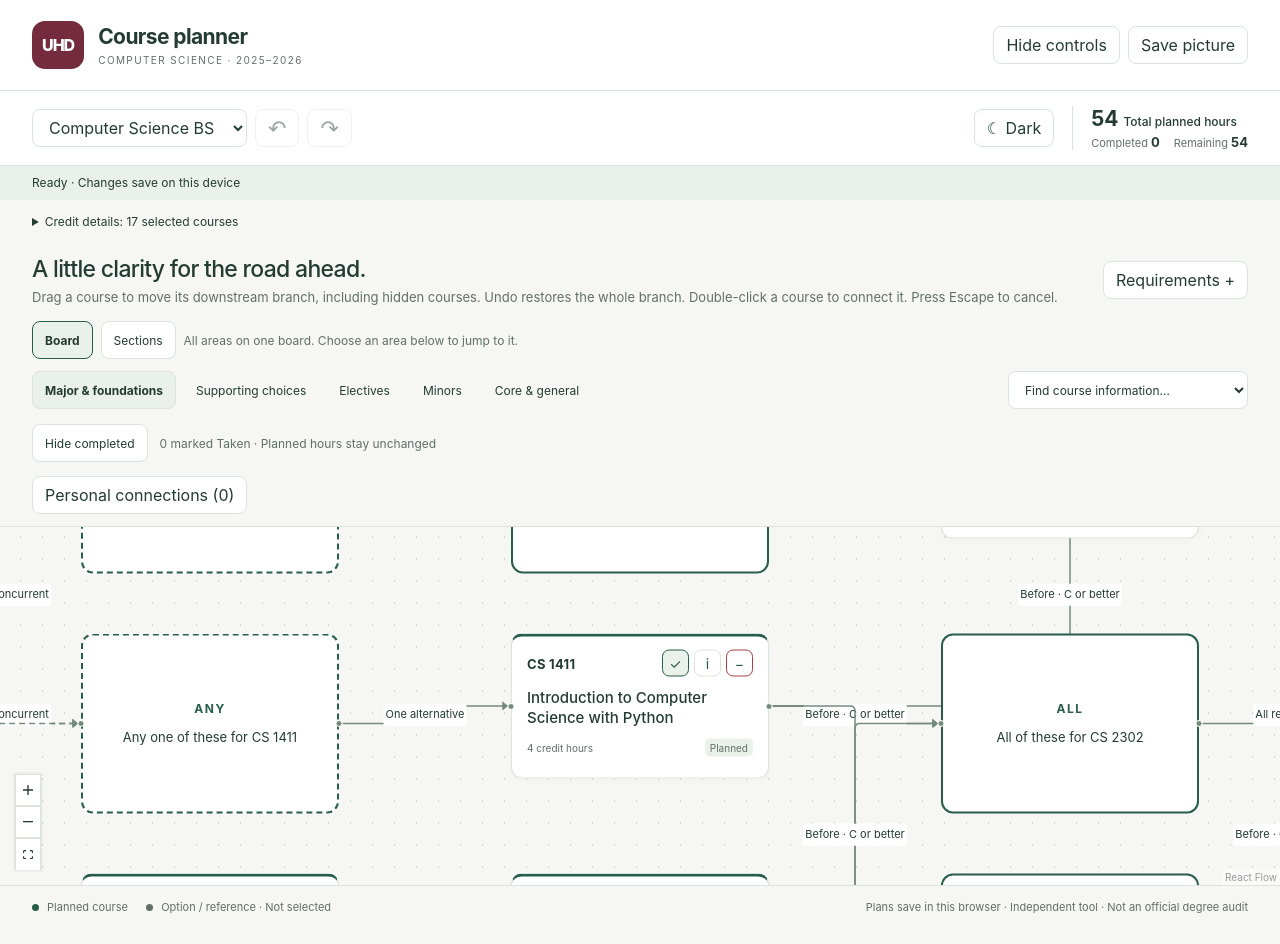
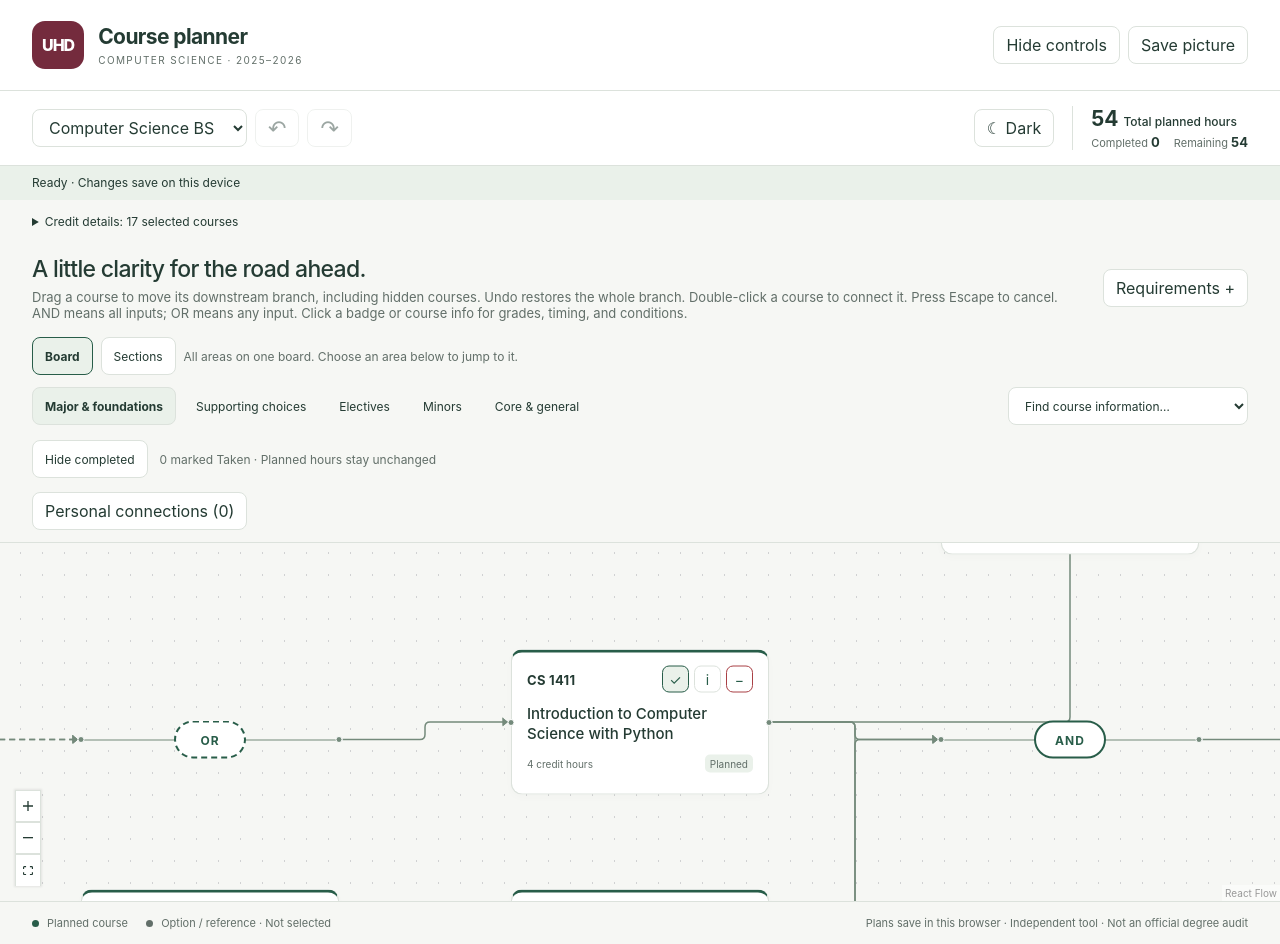
Before and after one commit to Pavi21P/uhd-course-planner, a React (Vite) app: page / in a window 1280 px wide. Built offline with nearby package versions, Linux system fonts and the light colour scheme.

Commit message:
Simplify prerequisite connectors with clickable AND and OR badges

```diff
--- a/src/App.css
+++ b/src/App.css
@@ -16,8 +16,11 @@ footer { padding:14px 32px; font-size:11px; color:var(--muted); display:flex; fl
 
 .region-nav select { margin-left:auto; max-width:240px; font-size:12px; } @media(max-width:700px) { .region-nav select { width:100%; max-width:none; margin:4px 0 0; } }
 .planner { --edge:#748a7b; }.planner[data-theme='dark'] { --edge:#9fb6a8; }
-.logic-card { height:180px; border:1px solid var(--line); border-radius:12px; background:var(--surface); padding:18px; display:flex; flex-direction:column; justify-content:center; text-align:center; }
-.logic-card strong { color:var(--accent); font-size:12px; letter-spacing:1.5px; }.logic-card p { margin:12px 0 0; font-size:13px; line-height:1.5; overflow:auto; }.logic-any { border:2px dashed var(--accent); }.logic-all { border:2px solid var(--accent); }.logic-condition { border-radius:4px; text-align:left; }
+.logic-card { height:180px; position:relative; display:flex; align-items:center; justify-content:center; }
+.logic-card::before { content:''; position:absolute; left:0; right:0; top:50%; border-top:1px solid var(--edge); }
+.planner .logic-card button { position:relative; min-width:72px; border:2px solid var(--accent); border-radius:24px; background:var(--surface); color:var(--accent); font-size:12px; font-weight:650; letter-spacing:1px; }
+.planner .logic-any button { border-style:dashed; }
+.planner .logic-condition button { border-radius:8px; letter-spacing:0; }
 .react-flow__handle { background:var(--edge); border-color:var(--surface); width:7px; height:7px; }.requirement-slot { border:1px dashed var(--line); border-radius:12px; background:var(--surface); padding:20px; height:165px; overflow:auto; }.requirement-slot h2 { font-size:18px; }
 .save-status { margin:0; padding:8px 32px; background:var(--soft); color:var(--text); font-size:12px; line-height:1.5; }.save-warning { border-left:4px solid var(--red); }.move-controls { display:flex; flex-wrap:wrap; gap:6px; margin-top:16px; }.move-controls span { flex-basis:100%; color:var(--muted); font-size:12px; }.react-flow__node-course { cursor:grab; }.react-flow__node-course.dragging { cursor:grabbing; }
 .planner { --bridge:#a95718; --taken-bg:#edf0ed; --taken-text:#56625c; }.planner[data-theme='dark'] { --bridge:#efb36e; --taken-bg:#303833; --taken-text:#bec8c0; }
--- a/src/App.tsx
+++ b/src/App.tsx
@@ -23,7 +23,7 @@ const catalogResult = loadPlannerCatalog(catalogData, minorData)
 const initialFit = { nodes: [{ id: graphCourseId('2025-2026:CS 1411') }], padding: 0.12, maxZoom: 1 }
 type Theme = 'light' | 'dark'
 type CourseNode = Node<{ course: Course; option: boolean; selected?: boolean; onSelect?: (courseId: string, value: boolean) => void; reference?: boolean; connected?: boolean; taken?: boolean; onTaken?: (courseId: string, value: boolean) => void; onInfo: (course: Course, nodeId: string) => void }, 'course'>
-type LogicNode = Node<{ title: string; kind: string }, 'logic'>
+type LogicNode = Node<{ title: string; kind: string; onInfo: () => void }, 'logic'>
 type TakenNode = Node<{ title: string }, 'taken'>
 type HeadingNode = Node<{ title: string; subtitle: string }, 'heading'>
 const hours = (credits: Course['credits']) => credits.min === credits.max ? `${credits.min}` : `${credits.min}–${credits.max}`
@@ -44,7 +44,11 @@ function RegionHeading({ data }: NodeProps<HeadingNode>) {
   return <div className="region-heading"><h2>{data.title}</h2><p>{data.subtitle}</p></div>
 }
 function LogicCard({ data }: NodeProps<LogicNode>) {
-  return <div className={`logic-card logic-${data.kind}`}><Handle type="target" position={Position.Left} /><Handle type="source" position={Position.Right} /><strong>{data.kind === 'condition' ? 'CONDITION' : data.kind === 'all' ? 'ALL' : 'ANY'}</strong><p>{data.title}</p></div>
+  const label = data.kind === 'all' ? 'AND' : data.kind === 'any' ? 'OR' : 'Condition'
+  return <div className={`logic-card logic-${data.kind}`}>
+    <Handle type="target" position={Position.Left} /><Handle type="source" position={Position.Right} />
+    <button className="nodrag nopan" title={data.title} aria-label={`${label}: ${data.title}. View prerequisite details`} onClick={data.onInfo}>{label}</button>
+  </div>
 }
 function TakenMarker({ data }: NodeProps<TakenNode>) {
   return <div className="taken-marker"><Handle type="source" position={Position.Right} /><strong>{data.title}</strong><p>Completed input · Restore from course lookup</p></div>
@@ -112,7 +116,7 @@ function Planner({ snapshot, minorPrograms }: { snapshot: CatalogSnapshot; minor
     const byId = new Map(catalog.courses.map(course => [course.id, course]))
     const nodes: (CourseNode | HeadingNode | LogicNode)[] = graph.nodes.map(item => item.kind === 'course'
       ? { id: item.id, type: 'course', position: item.position, data: { course: byId.get(item.courseId!)!, option: !item.planned, reference: !item.planned, connected: true, onInfo: showCourse }, style: { width: 258 } }
-      : { id: item.id, type: 'logic', position: item.position, data: { title: item.text, kind: item.kind }, style: { width: 258 } })
+      : { id: item.id, type: 'logic', position: item.position, data: { title: item.text, kind: item.kind, onInfo: () => showCourse(byId.get(item.ownerCourseId!)!, graphCourseId(item.ownerCourseId!)) }, style: { width: 258 } })
     const regionNodes: Record<string, string[]> = { major: graph.nodes.map(node => node.id) }
     nodes.push({ id: 'major-heading', type: 'heading', position: { x: 0, y: 0 }, data: { title: 'Major & foundations', subtitle: 'Read left to right · Unselected references explain prerequisites; use + to include their hours' }, style: { width: 1000 } })
     regionNodes.major.push('major-heading')
@@ -158,7 +162,7 @@ function Planner({ snapshot, minorPrograms }: { snapshot: CatalogSnapshot; minor
         nodes.push({ id, type: 'course', position: { x: x + index % 3 * 285, y: y + 160 + Math.floor(index / 3) * 166 }, data: { course, option: true, onInfo: showCourse }, style: { width: 258 } })
       })
     })
-    const edges = graph.links.map(link => ({ ...link, type: 'smoothstep', selectable: false,
+    const edges = graph.links.map(link => ({ ...link, label: undefined, data: { detailLabel: link.label }, type: 'smoothstep', selectable: false,
       markerEnd: { type: MarkerType.ArrowClosed, color: 'var(--edge)' },
       style: { stroke: 'var(--edge)', strokeWidth: 1.5, ...(link.timing && link.timing !== 'before' ? { strokeDasharray: '6 4' } : {}) },
       labelStyle: { fill: 'var(--text)', fontSize: 11 }, labelBgStyle: { fill: 'var(--surface)' },
@@ -373,7 +377,7 @@ function Planner({ snapshot, minorPrograms }: { snapshot: CatalogSnapshot; minor
       <ul className="selected-course-list">{catalog.courses.filter(course => selectedIds.has(course.id)).map(course => <li key={course.id}><button onClick={() => { setSelectedCourse(course); setSelectedNodeId(layout.nodes.find(node => node.type === 'course' && node.data.course.id === course.id)?.id ?? null) }}>{course.code}: {course.title}</button><span>{hours(course.credits)} hours{taken.has(course.id) ? ' / Taken' : ''}</span></li>)}</ul>
       {!credits.uniqueCourseCount && <p>No courses selected. Add courses from their cards or course information.</p>}
     </details>
-    <div className="workspace-bar"><div><h2>A little clarity for the road ahead.</h2><p>Drag a course to move its downstream branch, including hidden courses. Undo restores the whole branch. Double-click a course to connect it. Press Escape to cancel.</p></div><button onClick={() => setOverview(!overview)} aria-expanded={overview}>Requirements {overview ? '−' : '+'}</button></div>
+    <div className="workspace-bar"><div><h2>A little clarity for the road ahead.</h2><p>Drag a course to move its downstream branch, including hidden courses. Undo restores the whole branch. Double-click a course to connect it. Press Escape to cancel. AND means all inputs; OR means any input. Click a badge or course info for grades, timing, and conditions.</p></div><button onClick={() => setOverview(!overview)} aria-expanded={overview}>Requirements {overview ? '−' : '+'}</button></div>
     {overview && <section className="requirements" aria-label="Degree requirements">
       <p>The starter plan contains required courses and CS 4395. Supporting choices, electives, core options and minors are not added to the total until selected. No completed courses are assumed.</p>
       <ul>{catalog.requirements.map(group => <li key={group.id}><strong>{group.label}</strong><span>{group.id === 'free-electives' ? 'Balance to 120 hours' : `${group.minimumCredits} hours`}</span></li>)}</ul>
--- a/src/ExportPicture.tsx
+++ b/src/ExportPicture.tsx
@@ -38,7 +38,7 @@ export function ExportPicture({ input, onClose }: { input: PictureInput; onClose
   return <dialog ref={dialog} className="export-dialog" aria-labelledby="export-title" onClose={onClose} onCancel={event => { if (busy) event.preventDefault() }}>
     <div className="dialog-top"><span>YOUR COURSE PLAN</span><button autoFocus disabled={busy} aria-label="Close picture preview" onClick={onClose}>×</button></div>
     <h2 id="export-title">Save a picture</h2>
-    <p>Includes every visible course area, even outside the current view. Hidden Taken courses stay hidden. Your layout and zoom stay unchanged.</p>
+    <p>Includes all course areas, even when viewing one section. The picture keeps full prerequisite labels and explanations. Hidden Taken courses stay hidden. Your layout and zoom stay unchanged.</p>
     <p role="status">{message}</p>
     {picture && <>
       <p>{input.nodes.filter(node => node.type === 'course').length} course cards · {input.edges.length} connections · {picture.frame.pixelWidth} × {picture.frame.pixelHeight} pixels · {(picture.blob.size / 1024 / 1024).toFixed(1)} MB{picture.frame.reduced ? ' · Resolution reduced to fit the whole plan safely. Zoom into the saved image to inspect it.' : ''}</p>
--- a/src/data/prerequisite-graph.ts
+++ b/src/data/prerequisite-graph.ts
@@ -5,6 +5,7 @@ export type GraphItem = {
   id: string
   kind: 'course' | 'all' | 'any' | 'condition'
   courseId?: string
+  ownerCourseId?: string
   text: string
   planned: boolean
   position: { x: number; y: number }
@@ -35,19 +36,19 @@ export function buildPrerequisiteGraph(courses: Course[], selectedIds: string[])
     if (!course) throw new Error(`Missing prerequisite course: ${courseId}`)
     add({ id, kind: 'course', courseId, text: course.code, planned: selected.has(courseId) })
     const expression = graphPrerequisites(course)
-    if (expression) expand(expression, id, `${id}:prerequisite`, course.code)
+    if (expression) expand(expression, id, `${id}:prerequisite`, course.code, courseId)
     return id
   }
-  const expand = (expression: Prerequisite, target: string, path: string, owner: string) => {
+  const expand = (expression: Prerequisite, target: string, path: string, owner: string, ownerCourseId: string) => {
     if (expression.kind === 'none') return
     if (expression.kind === 'course') {
       const timing = { before: 'Before', 'before-or-concurrent': 'Before or concurrent', concurrent: 'Concurrent' }[expression.timing]
       link(visit(expression.courseId), target, `${timing}${expression.minimumGrade ? ` · ${expression.minimumGrade} or better` : ''}`, expression)
       return
     }
-    add({ id: path, kind: expression.kind, text: expression.kind === 'condition' ? expression.text : `${expression.kind === 'all' ? 'All of these' : 'Any one of these'} for ${owner}`, planned: false })
+    add({ id: path, kind: expression.kind, ownerCourseId, text: expression.kind === 'condition' ? expression.text : `${expression.kind === 'all' ? 'All of these' : 'Any one of these'} for ${owner}`, planned: false })
     link(path, target, expression.kind === 'condition' ? 'Condition' : expression.kind === 'all' ? 'All required' : 'One alternative')
-    if (expression.kind !== 'condition') expression.items.forEach((child, index) => expand(child, path, `${path}:${index}`, owner))
+    if (expression.kind !== 'condition') expression.items.forEach((child, index) => expand(child, path, `${path}:${index}`, owner, ownerCourseId))
   }
   ;[...selected].sort().forEach(visit)
   const nodes = [...items.values()].sort((a, b) => a.id.localeCompare(b.id))
--- a/src/plan-picture.ts
+++ b/src/plan-picture.ts
@@ -59,7 +59,8 @@ export async function renderPlanPicture(input: PictureInput, signal?: AbortSigna
     const sourceY = source.y + source.height / 2, targetY = target.y + target.height / 2
     const [path, labelX, labelY] = getSmoothStepPath({ sourceX: source.x + source.width, sourceY, targetX: target.x, targetY, sourcePosition: Position.Right, targetPosition: Position.Left })
     ctx.font = font(11)
-    const label = typeof edge.label === 'string' ? edge.label : ''
+    // Pictures retain the detailed text because they cannot open course dialogs.
+    const label = typeof edge.data?.detailLabel === 'string' ? edge.data.detailLabel : typeof edge.label === 'string' ? edge.label : ''
     const labelWidth = ctx.measureText(label).width + 12
     return [{ path, labelX, labelY, label, labelWidth, targetX: target.x, targetY, kind: edge.className === 'completed-bridge' ? 'bridge' : edge.className === 'personal-edge' ? 'personal' : 'edge', dashed: Boolean(edge.style?.strokeDasharray) }]
   })
@@ -110,7 +111,7 @@ export async function renderPlanPicture(input: PictureInput, signal?: AbortSigna
       ctx.fillStyle = palette.muted; paragraph(ctx, String(data.subtitle), x + 16, y + 22 + titleHeight, width - 32, 13)
     } else {
       ctx.fillStyle = node.type === 'taken' ? palette.bridge : palette.accent
-      paragraph(ctx, node.type === 'taken' ? 'COMPLETED INPUT' : String(data.kind).toUpperCase(), x + 16, y + 16, width - 32, 12, true)
+      paragraph(ctx, node.type === 'taken' ? 'COMPLETED INPUT' : data.kind === 'all' ? 'AND' : data.kind === 'any' ? 'OR' : 'CONDITION', x + 16, y + 16, width - 32, 12, true)
       ctx.fillStyle = palette.text; paragraph(ctx, String(data.title), x + 16, y + 44, width - 32, 13)
     }
   }
```
Also changed, not shown: 2 other files (tests, documents, lock files or other folders).
